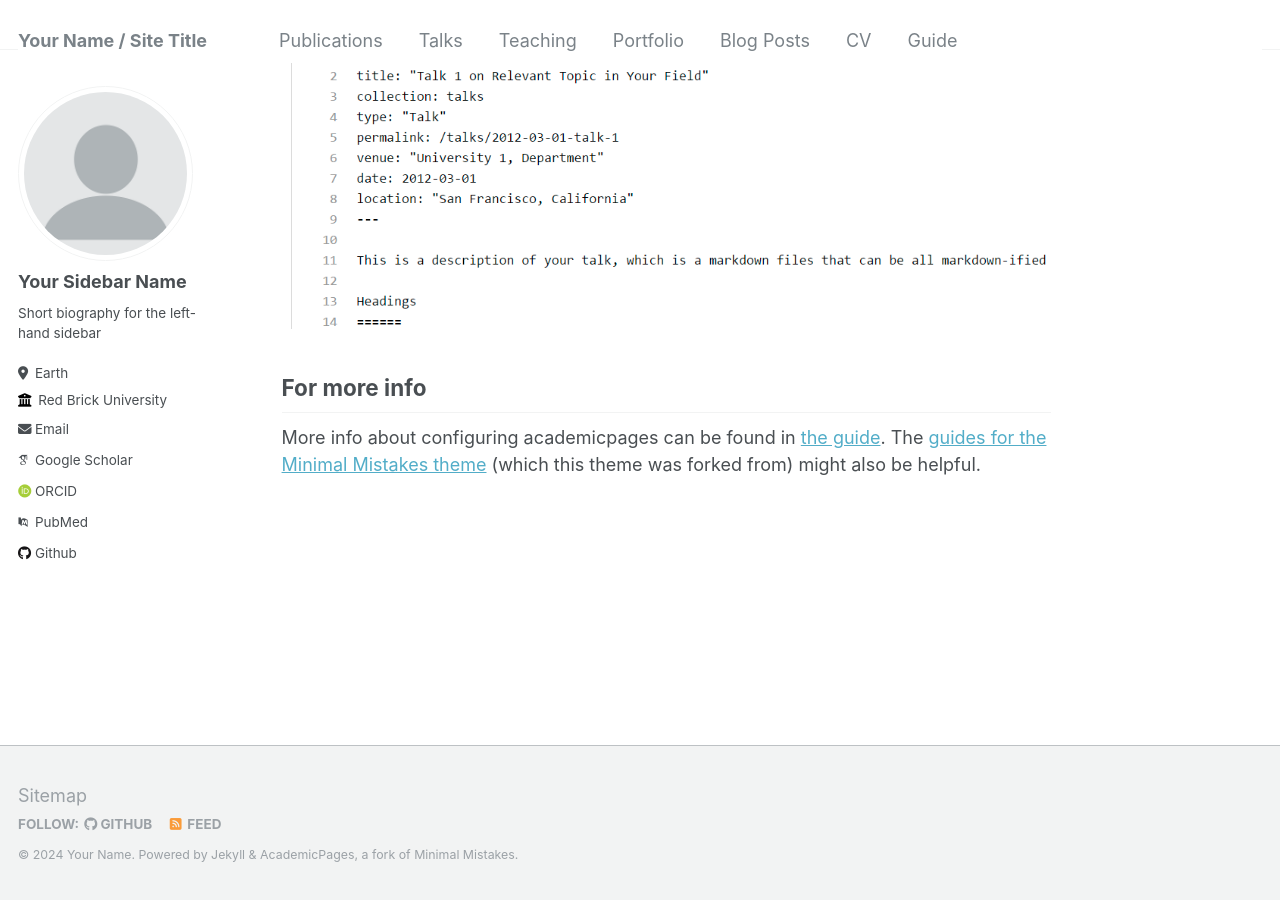
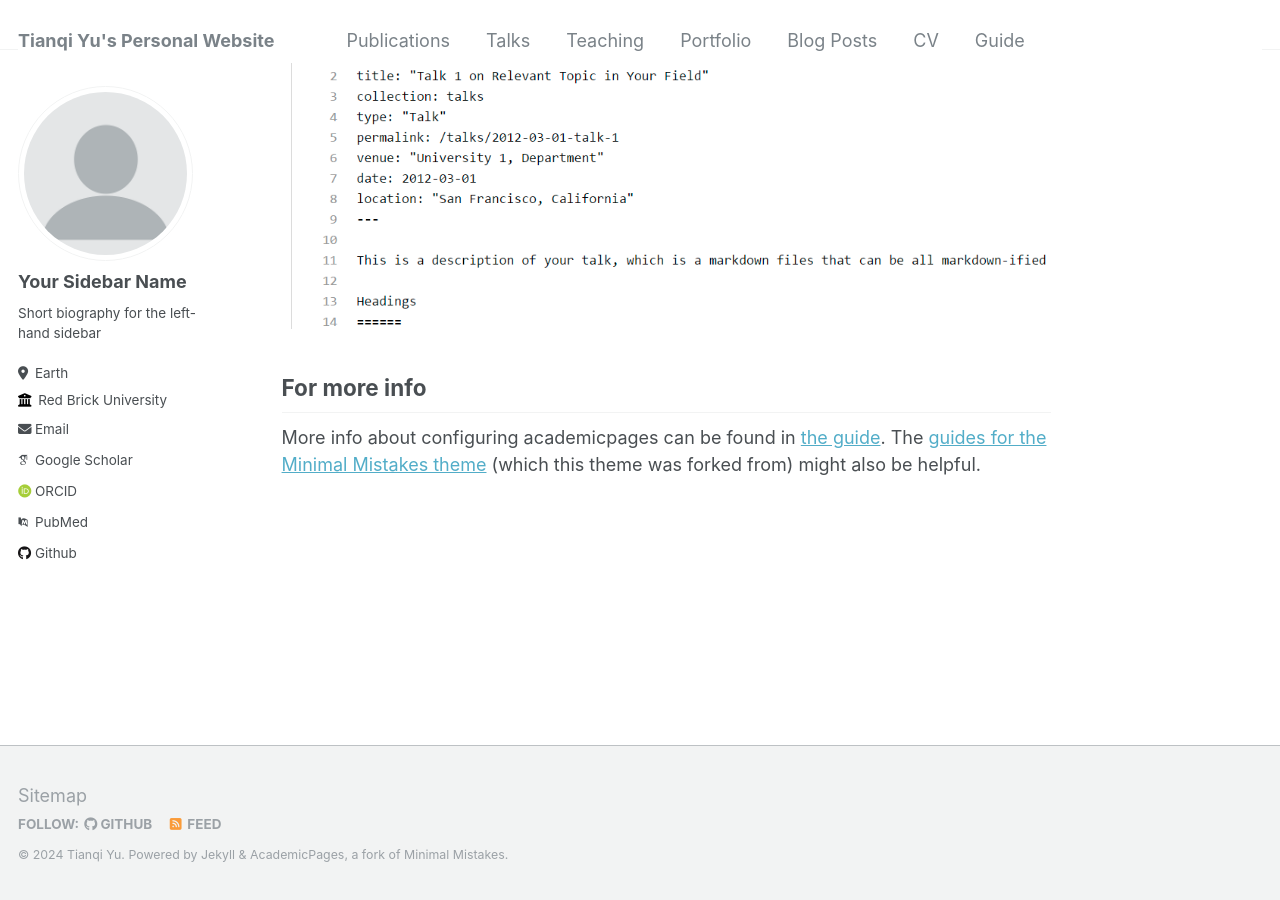
Before and after one commit to NickYu321/NickYu321.github.io, a Jekyll site: the page built from _pages/about.md, in a window 1280 px wide and 900 px high, scrolled down 2640 px. Built offline with Jekyll 4.4.1, drawn with Linux system fonts in a browser that asks for light colours; some web fonts are replaced.

Commit message:
Update _config.yml
1

```diff
--- a/_config.yml
+++ b/_config.yml
@@ -8,9 +8,9 @@
 
 # Basic Site Settings
 locale                   : "en-US"
-title                    : "Your Name / Site Title"
+title                    : "Tianqi Yu's Personal Website"
 title_separator          : "-"
-name                     : &name "Your Name"
+name                     : &name "Tianqi Yu"
 description              : &description "personal description"
 url                      : https://academicpages.github.io # the base hostname & protocol for your site e.g. "https://mmistakes.github.io"
 baseurl                  : "" # the subpath of your site, e.g. "/blog"
```
